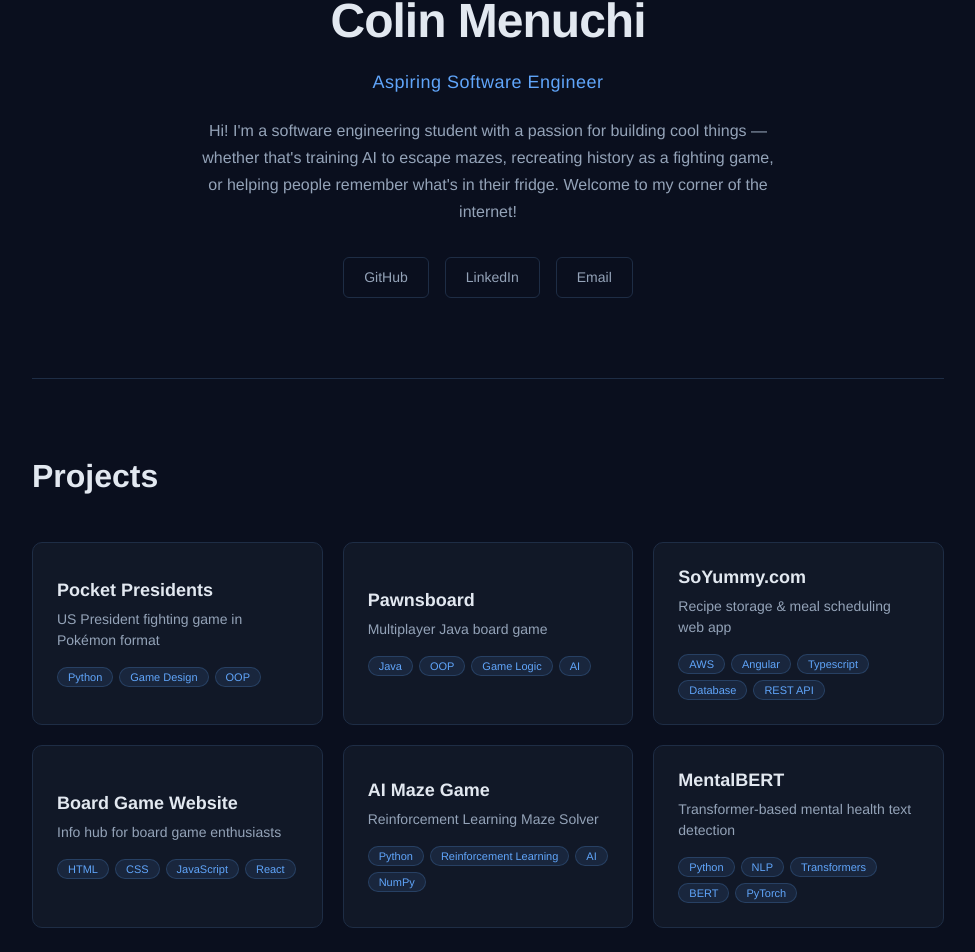
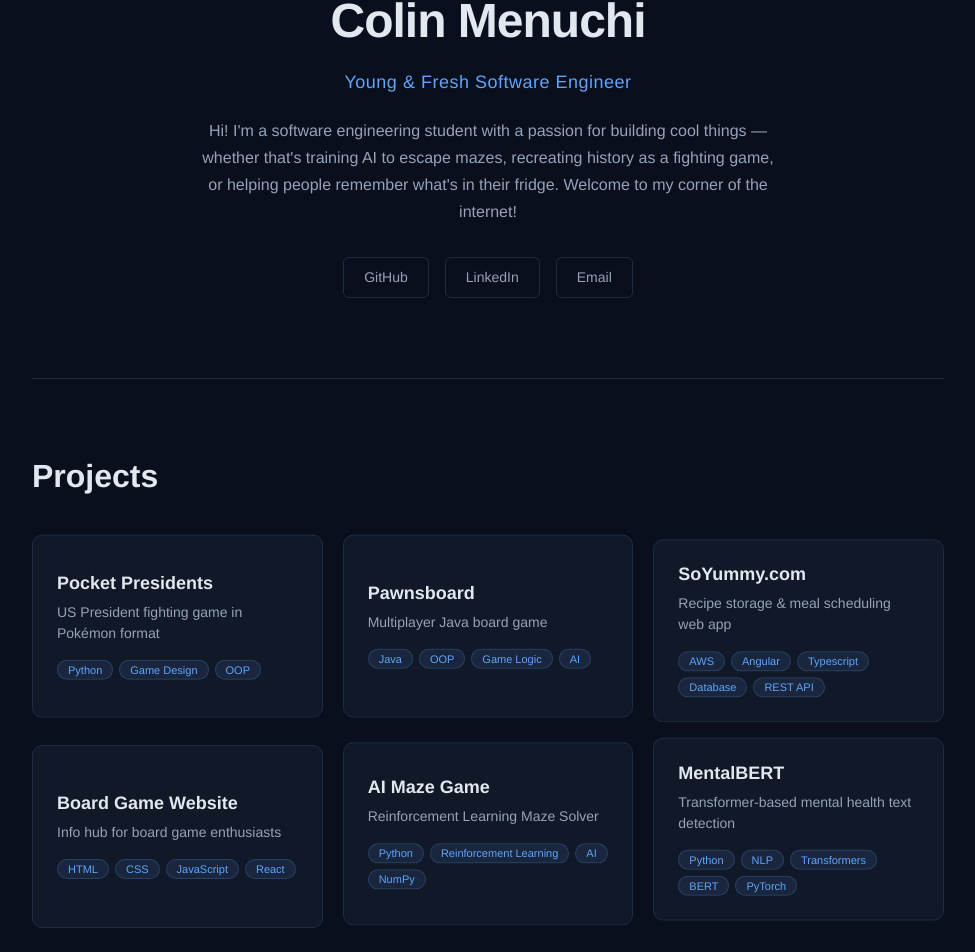
Before and after one commit to ColinMenuchi/portfolioWebsite, a React (Vite) app in the folder portfolio-website/: page / in a window 1280 px wide. Shown: the part 325-1277 px from the top of the page, without its empty margins (152-1127 px from the left). Built offline with nearby package versions, Linux system fonts and the light colour scheme.

Commit message:
They fly now? THEY FLY NOW

```diff
--- a/portfolio-website/src/App.css
+++ b/portfolio-website/src/App.css
@@ -104,16 +104,28 @@
   padding: 24px;
   text-align: left;
   cursor: pointer;
-  transition: border-color 0.2s, background 0.2s, transform 0.15s;
+  transition: border-color 0.2s, background 0.2s;
   width: 100%;
   color: inherit;
   font-family: inherit;
+  animation: float 4s ease-in-out infinite;
 }
+
+.project-card:nth-child(2) { animation-delay: -0.8s; }
+.project-card:nth-child(3) { animation-delay: -1.6s; }
+.project-card:nth-child(4) { animation-delay: -2.4s; }
+.project-card:nth-child(5) { animation-delay: -3.2s; }
+.project-card:nth-child(6) { animation-delay: -4.0s; }
 
 .project-card:hover {
   border-color: var(--accent);
   background: var(--bg-card-hover);
-  transform: translateY(-2px);
+  animation-play-state: paused;
+}
+
+@keyframes float {
+  0%, 100% { transform: translateY(0); }
+  50%       { transform: translateY(-8px); }
 }
 
 .card-name {
--- a/portfolio-website/src/components/Hero.jsx
+++ b/portfolio-website/src/components/Hero.jsx
@@ -11,7 +11,7 @@ const Hero = () => {
         <img className="hero-photo" src="src/assets/selfPortrait.jpeg" alt="Portrait Not Found."></img>
       </div>
       <h1 className="hero-name">Colin Menuchi</h1>
-      <p className="hero-title">Aspiring Software Engineer</p>
+      <p className="hero-title">Young & Fresh Software Engineer</p>
       <p className="hero-bio">
         Hi! I'm a software engineering student with a passion for building cool things —
         whether that's training AI to escape mazes, recreating history as a fighting game,
```
